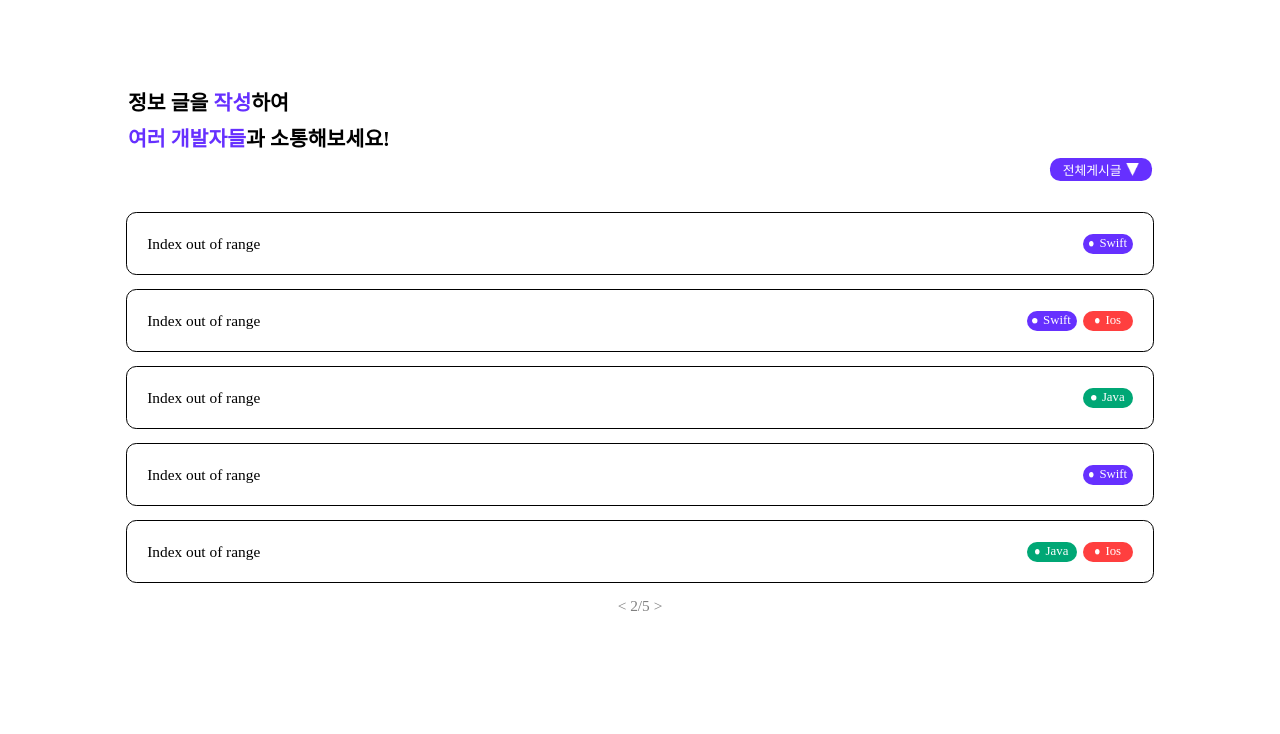
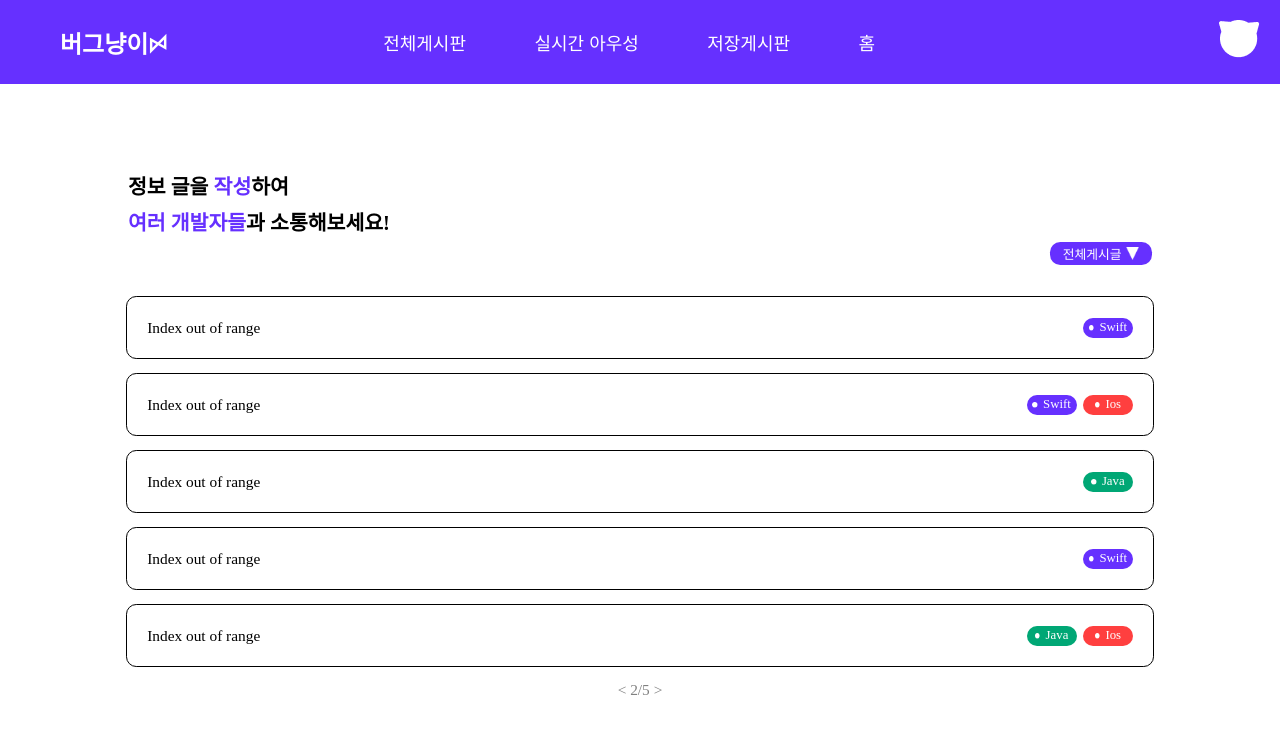
Before and after one commit to WinnerCat/frontend, a React (Create React App) app in the folder frontend/: page /myPost in a window 1280 px wide. Shown: the top 734 px of the page. Built offline with nearby package versions, Linux system fonts and the light colour scheme.

Commit message:
Header 추가

```diff
--- a/frontend/src/pages/Post/allPost.jsx
+++ b/frontend/src/pages/Post/allPost.jsx
@@ -1,6 +1,7 @@
 import styled from "styled-components";
 import PolyGon from "../../img/Polygon.png";
 import Tag from "../../components/tag";
+import Header from "../../components/header";
 
 const Title = styled.span`
   color: #000;
@@ -114,6 +115,8 @@ function AllPost() {
   ];
 
   return (
+    <>
+      <Header></Header>
       <Container>
         <Container80>
           <Title>
@@ -144,6 +147,7 @@ function AllPost() {
         ))}
         <Page>&lt; 2/5 &gt;</Page>
       </Container>
+    </>
   );
 }
 
--- a/frontend/src/pages/Post/myPost.jsx
+++ b/frontend/src/pages/Post/myPost.jsx
@@ -1,6 +1,7 @@
 import styled from "styled-components";
 import PolyGon from "../../img/Polygon.png";
 import Tag from "../../components/tag";
+import Header from "../../components/header";
 
 const Title = styled.span`
   color: #000;
@@ -114,6 +115,8 @@ function MyPost() {
   ];
 
   return (
+    <>
+      <Header></Header>
       <Container>
         <Container80>
           <Title>
@@ -144,6 +147,7 @@ function MyPost() {
         ))}
         <Page>&lt; 2/5 &gt;</Page>
       </Container>
+    </>
   );
 }
 
--- a/frontend/src/pages/Post/savePost.jsx
+++ b/frontend/src/pages/Post/savePost.jsx
@@ -1,6 +1,7 @@
 import styled from "styled-components";
 import PolyGon from "../../img/Polygon.png";
 import Tag from "../../components/tag";
+import Header from "../../components/header";
 
 const Title = styled.span`
   color: #000;
@@ -114,6 +115,8 @@ function SavePost() {
   ];
 
   return (
+    <>
+      <Header></Header>
       <Container>
         <Container80>
           <Title>
@@ -144,6 +147,7 @@ function SavePost() {
         ))}
         <Page>&lt; 2/5 &gt;</Page>
       </Container>
+    </>
   );
 }
 
```
Lines whose indentation alone changed are shown as unchanged.
